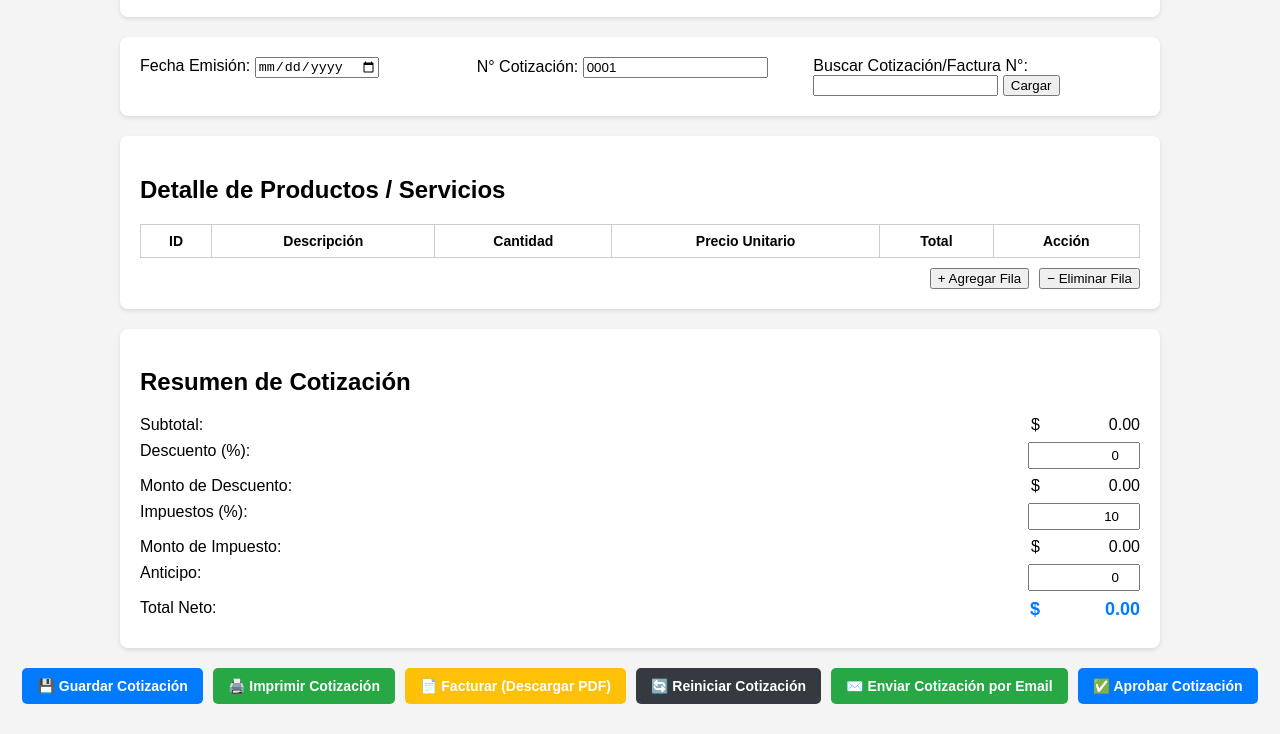
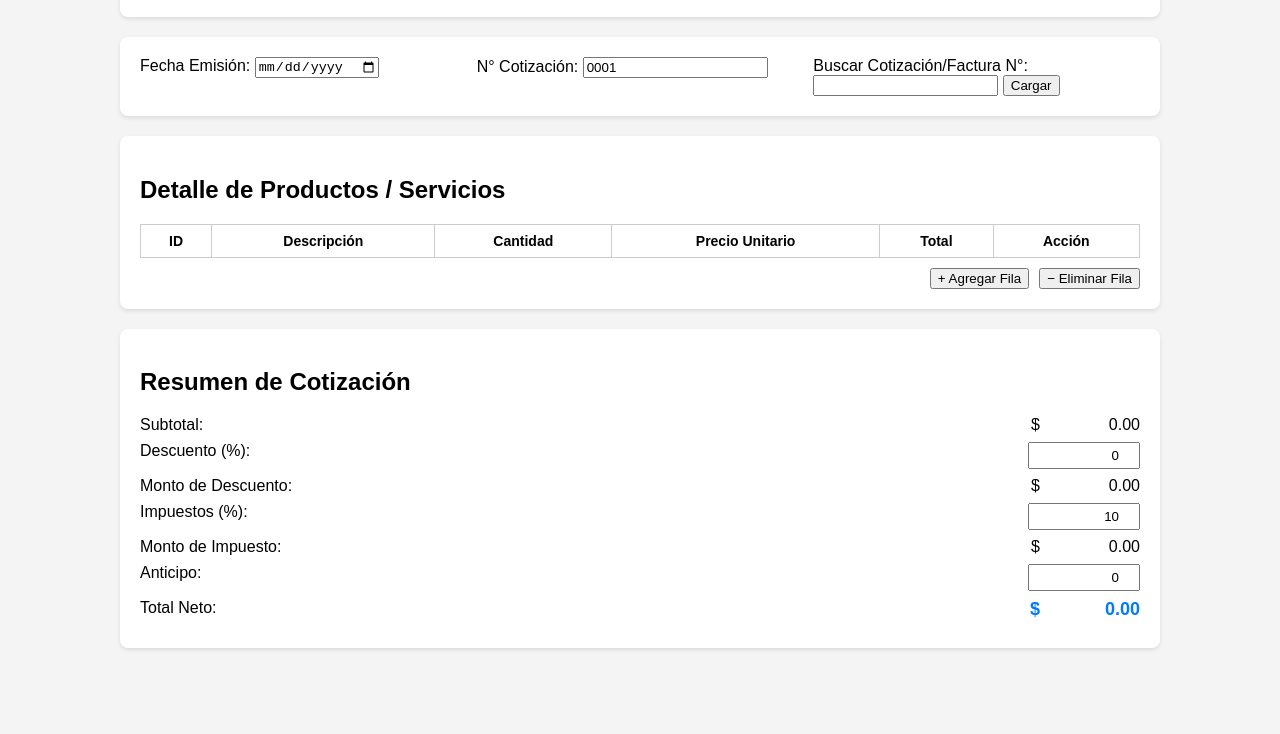
Before and after one commit to jotaye/sistema-facturacion, a plain HTML site: page index.html in a window 1280 px wide. Shown: the part 373-1107 px from the top of the page. After the commit the page ends 1071 px from the top, so only its background shows below. Drawn offline with Linux system fonts and the light colour scheme.

Commit message:
Update index.html

```diff
--- a/index.html
+++ b/index.html
@@ -75,14 +75,3 @@
 
   <!-- Botones de acción -->
   <div class="acciones">
-    <button id="btnGuardar" class="btn btn-primary">💾 Guardar Cotización</button>
-    <button id="btnImprimir" class="btn btn-success">🖨️ Imprimir Cotización</button>
-    <button id="btnFacturar" class="btn btn-warning">📄 Facturar (Descargar PDF)</button>
-    <button id="btnReiniciar" class="btn btn-dark">🔄 Reiniciar Cotización</button>
-    <button id="btnEnviar" class="btn btn-success">✉️ Enviar Cotización por Email</button>
-    <button id="btnAprobar" class="btn btn-primary">✅ Aprobar Cotización</button>
-  </div>
-
-  <script src="script.js"></script>
-</body>
-</html>
```
